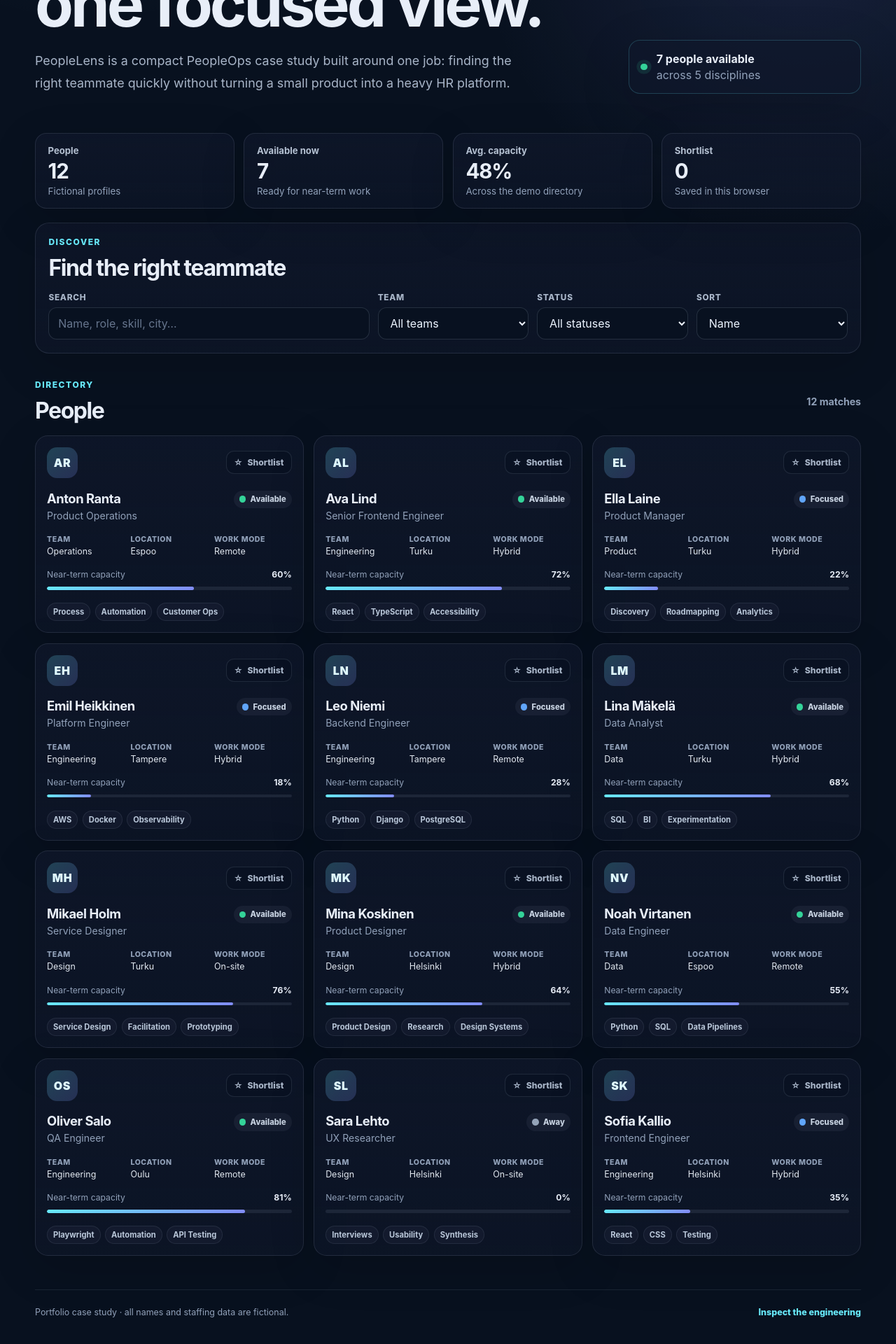
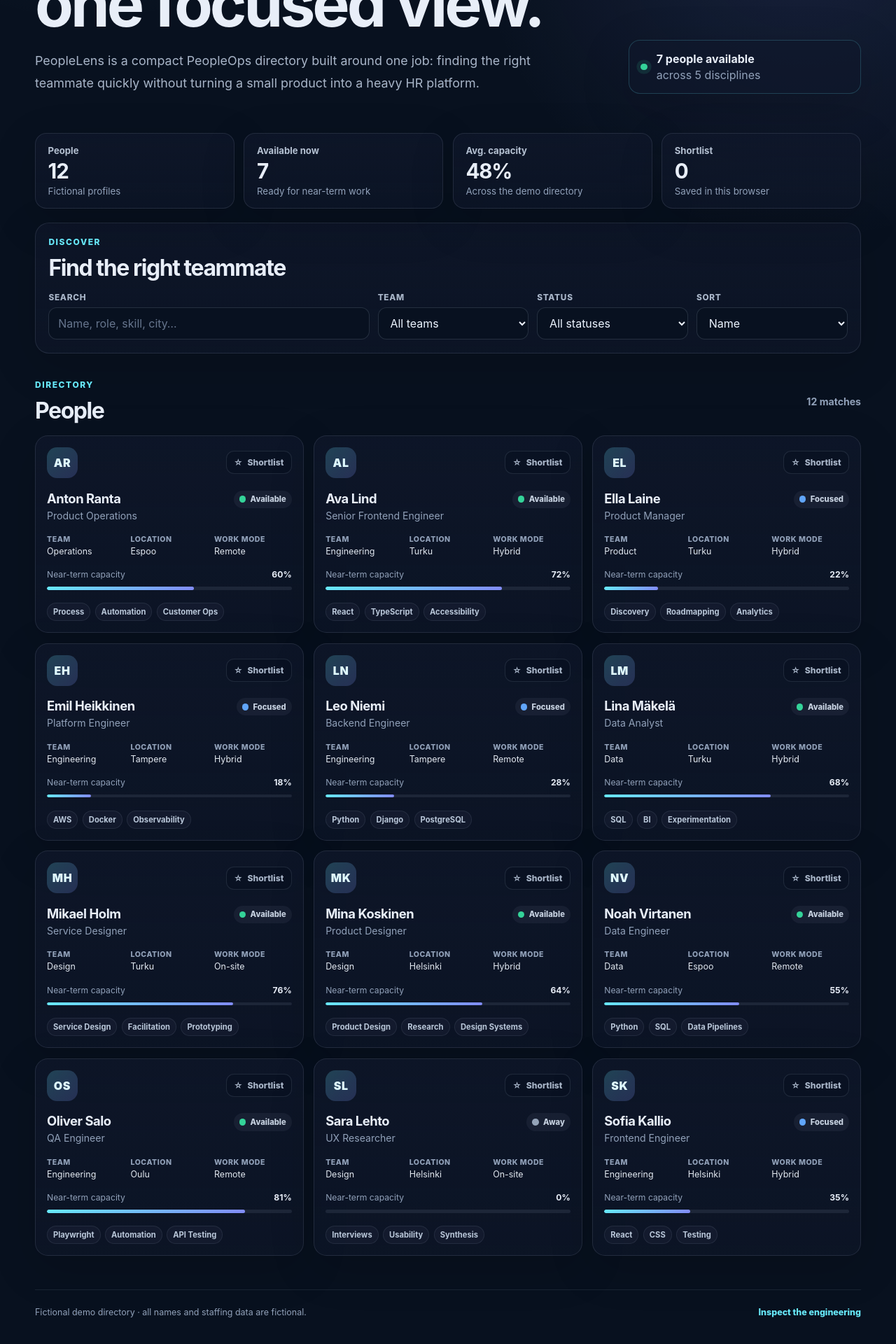
Before and after one commit to MykolaDotsenko/BearIT-employees-list, a React (Vite) app: page / in a window 1280 px wide. Shown: the part 416-2336 px from the top of the page at 70% size. Built offline with nearby package versions, Linux system fonts and the light colour scheme.

Commit message:
fix: align PeopleLens app links and product copy

```diff
--- a/src/App.jsx
+++ b/src/App.jsx
@@ -71,7 +71,7 @@ export default function App() {
             <p className="eyebrow">People intelligence, without the noise</p>
             <h1 id="hero-title">See capacity, skills, and availability in one focused view.</h1>
             <p className="hero-copy">
-              PeopleLens is a compact PeopleOps case study built around one job:
+              PeopleLens is a compact PeopleOps directory built around one job:
               finding the right teammate quickly without turning a small product
               into a heavy HR platform.
             </p>
@@ -156,9 +156,9 @@ export default function App() {
         )}
 
         <footer className="page-footer">
-          <p>Portfolio case study · all names and staffing data are fictional.</p>
+          <p>Fictional demo directory · all names and staffing data are fictional.</p>
           <a
-            href="https://github.com/MykolaDotsenko/BearIT-employees-list"
+            href="https://github.com/MykolaDotsenko/people-lens"
             target="_blank"
             rel="noreferrer"
           >
```
